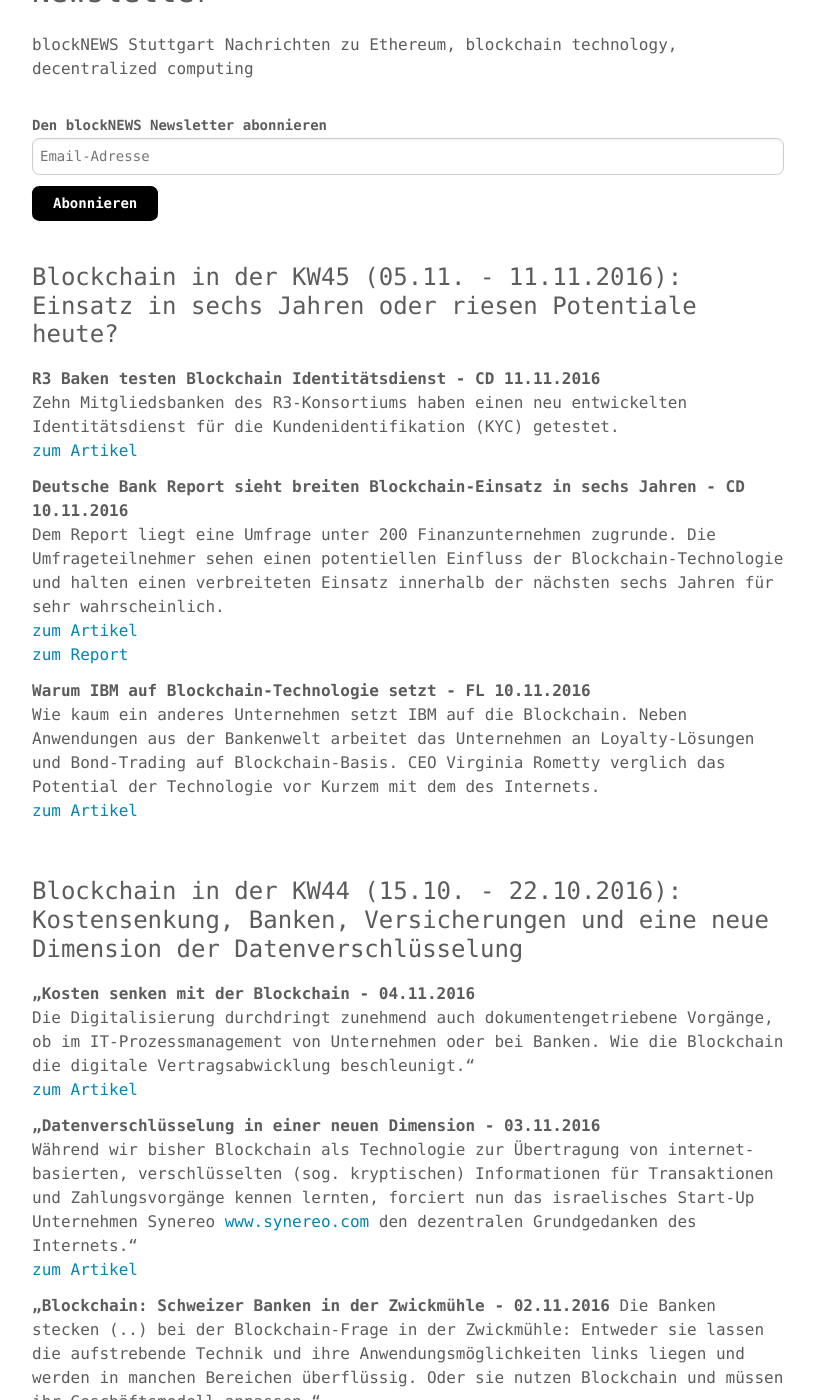
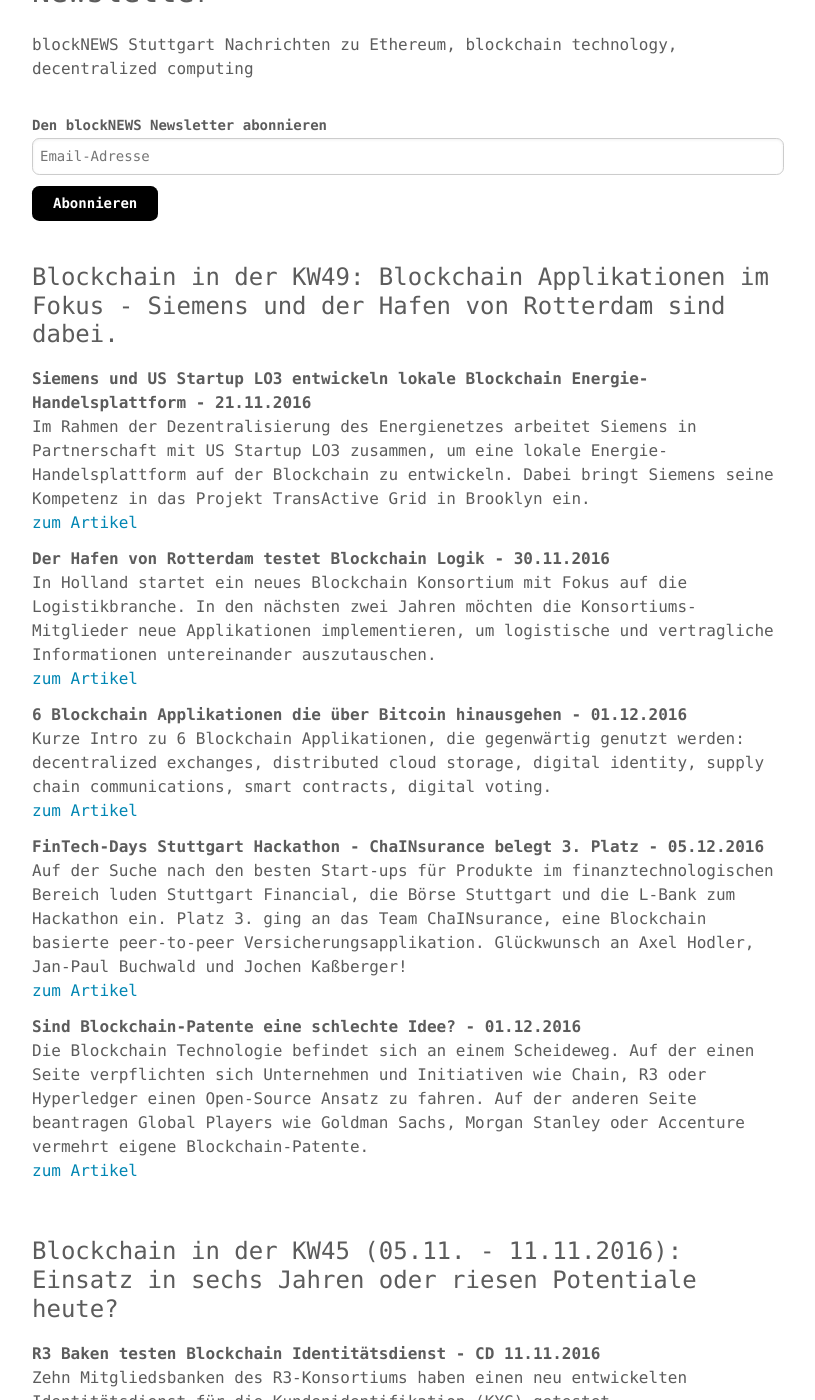
Before and after one commit to blocklab/site, a Jekyll site: the page built from newsletter.md, in a window 1280 px wide and 1400 px high, scrolled down 499 px. Shown: the whole window, without its empty margins (232-1047 px from the left). Built offline with Jekyll 4.4.1, drawn with Linux system fonts in a browser that asks for light colours; comment, search, counter and statistics services are not loaded.

Commit message:
Update newsletter.md

```diff
--- a/newsletter.md
+++ b/newsletter.md
@@ -27,6 +27,40 @@ Nachrichten zu Ethereum, blockchain technology, decentralized computing
 </div>
 
 <!--End mc_embed_signup-->
+
+<br>
+
+### Blockchain in der KW49: Blockchain Applikationen im Fokus - Siemens und der Hafen von Rotterdam sind dabei.
+
+**Siemens und US Startup LO3 entwickeln lokale Blockchain Energie-Handelsplattform - 21.11.2016**
+<br>
+Im Rahmen der Dezentralisierung des Energienetzes arbeitet Siemens in Partnerschaft mit US Startup LO3 zusammen, um eine lokale Energie-Handelsplattform auf der Blockchain zu entwickeln. Dabei bringt Siemens seine Kompetenz in das Projekt TransActive Grid in Brooklyn ein.
+<br>
+[zum Artikel](http://m.siemens.com/en/press/pressreleases/pressrelease.php?detail=http://www.siemens.com/press/en/pressrelease/2016/energymanagement/pr2016110080emen.htm?content%5B%5D=EM)
+
+**Der Hafen von Rotterdam testet Blockchain Logik - 30.11.2016**
+<br>
+In Holland startet ein neues Blockchain Konsortium mit Fokus auf die Logistikbranche. In den nächsten zwei Jahren möchten die Konsortiums-Mitglieder neue Applikationen implementieren, um logistische und vertragliche Informationen untereinander auszutauschen.
+<br>
+[zum Artikel](https://www.btc-echo.de/der-hafen-von-rotterdam-testet-blockchain-logistik/)
+
+**6 Blockchain Applikationen die über Bitcoin hinausgehen - 01.12.2016**
+<br>
+Kurze Intro zu 6 Blockchain Applikationen, die gegenwärtig genutzt werden: decentralized exchanges, distributed cloud storage, digital identity, supply chain communications, smart contracts, digital voting.
+<br>
+[zum Artikel](http://m.nasdaq.com/article/6-blockchain-applications-that-go-beyond-bitcoin-cm716269)
+
+**FinTech-Days Stuttgart Hackathon - ChaINsurance belegt 3. Platz - 05.12.2016**
+<br>
+Auf der Suche nach den besten Start-ups für Produkte im finanztechnologischen Bereich luden Stuttgart Financial, die Börse Stuttgart und die L-Bank zum Hackathon ein. Platz 3. ging an das Team ChaINsurance, eine Blockchain basierte peer-to-peer Versicherungsapplikation. Glückwunsch an Axel Hodler, Jan-Paul Buchwald und Jochen Kaßberger!
+<br>
+[zum Artikel](https://www.stuttgart-financial.de/netzwerk/fintech-days/)
+
+**Sind Blockchain-Patente eine schlechte Idee? - 01.12.2016**
+<br>
+Die Blockchain Technologie befindet sich an einem Scheideweg. Auf der einen Seite verpflichten sich Unternehmen und Initiativen wie Chain, R3 oder Hyperledger einen Open-Source Ansatz zu fahren. Auf der anderen Seite beantragen Global Players wie Goldman Sachs, Morgan Stanley oder Accenture vermehrt eigene Blockchain-Patente.
+<br>
+[zum Artikel](http://fortune.com/2016/12/01/blockchain-patents/)
 
 <br>
 
```
